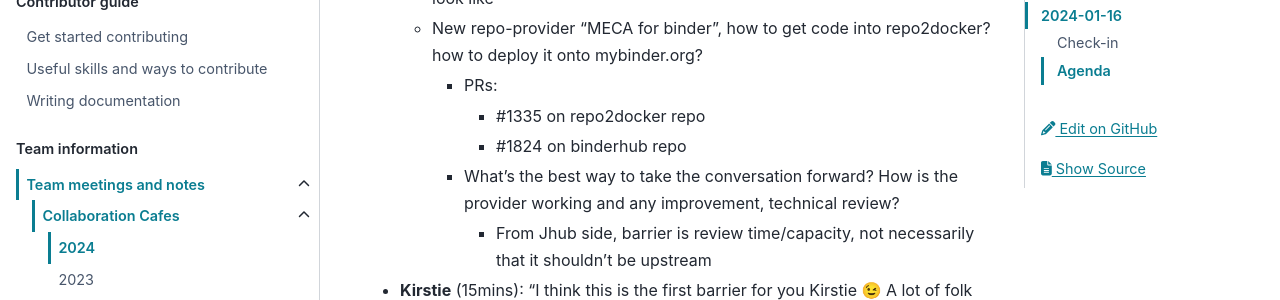
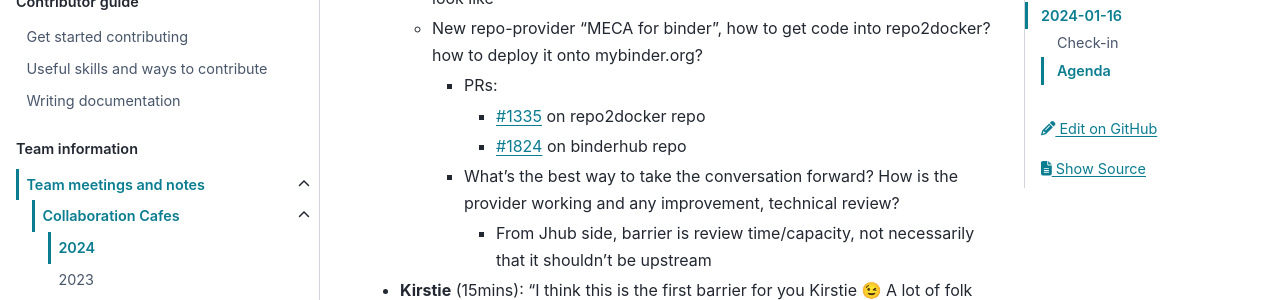
Before and after one commit to jupyterhub/team-compass, a Sphinx documentation site: the page built from docs/meetings/collab-cafe/2024.md, in a window 1280 px wide and 900 px high, scrolled down 2082 px. Shown: the part 154-454 px from the top of the window. Built offline with Sphinx 7.4.7 and the PyData theme 0.15.4, drawn with Linux system fonts in a browser that asks for light colours; the version number could not be read and is left out; part of the change alters nothing that is shown.

```diff
--- a/docs/meetings/collab-cafe/2024.md
+++ b/docs/meetings/collab-cafe/2024.md
@@ -42,8 +42,8 @@ _If you are new to the meeting, add your name below and you can introduce yourse
   - <https://agu.curve.space> - demo website showing what the journal might look like
   - New repo-provider "MECA for binder", how to get code into repo2docker? how to deploy it onto mybinder.org?
     - PRs:
-      - #1335 on repo2docker repo
-      - #1824 on binderhub repo
+      - [#1335](https://github.com/jupyterhub/repo2docker/pull/1335) on repo2docker repo
+      - [#1824](https://github.com/jupyterhub/binderhub/pull/1824) on binderhub repo
     - What's the best way to take the conversation forward? How is the provider working and any improvement, technical review?
       - From Jhub side, barrier is review time/capacity, not necessarily that it shouldn't be upstream
 - **Kirstie** (15mins): "I think this is the first barrier for you Kirstie 😉 A lot of folk turn up to this meeting with a "I have a PR, how do I push it forward?" style question"
```
